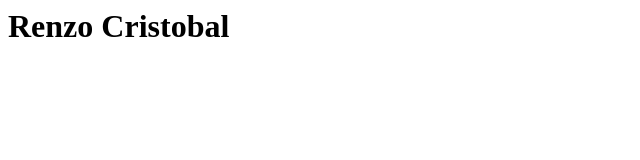
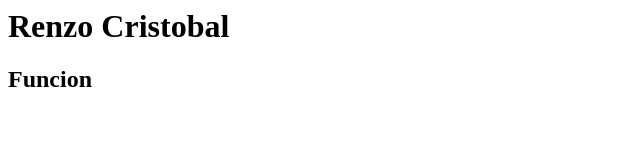
Before and after one commit to RenzoCristobal/prueba-12-03-2024, a plain HTML site: page index.html in a window 1280 px wide. Shown: the whole page, without its empty margins (0-640 px from the left). Drawn offline with Linux system fonts and the light colour scheme.

Commit message:
Update index.html

```diff
--- a/index.html
+++ b/index.html
@@ -1,5 +1,6 @@
 <html>
     <body>
         <h1>Renzo Cristobal</h1>
+        <h2>Funcion</h2>
     </body>
 </html>
```
